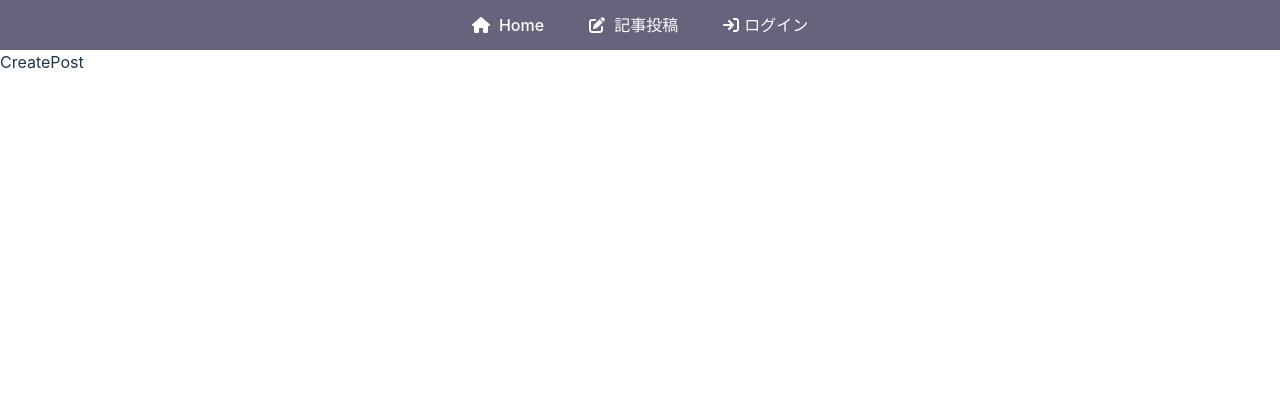
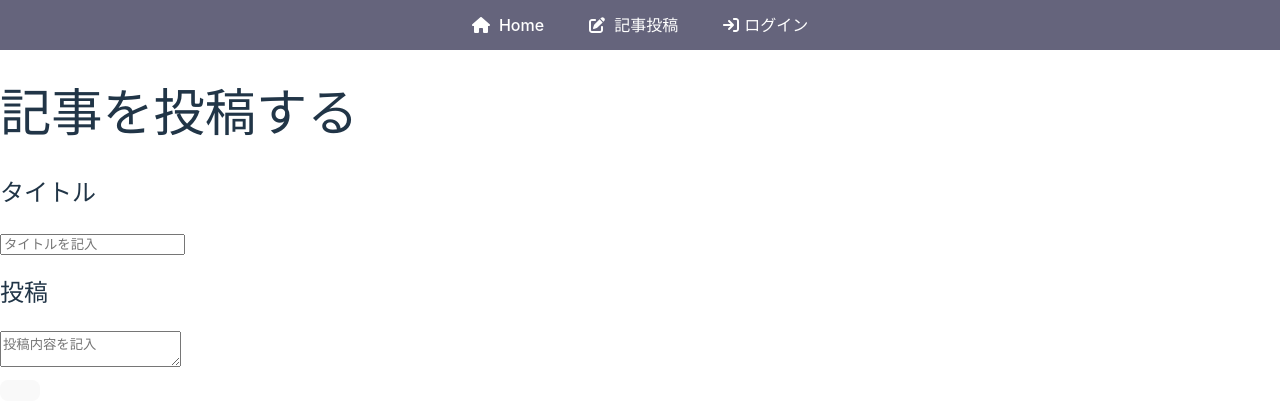
Before and after one commit to s-yoshiii/blog-fb-react-tutrial, a React (Vite) app: page /createpost in a window 1280 px wide. Shown: the top 406 px of the page. Built offline with nearby package versions, Linux system fonts and the light colour scheme; no server answers.

Commit message:
ブログ記事投稿ページを作成しよう

```diff
--- a/src/components/CreatePost.jsx
+++ b/src/components/CreatePost.jsx
@@ -1,7 +1,23 @@
 import React from "react";
+import styles from "./CreatePost.module.css";
 
 const CreatePost = () => {
-  return <div>CreatePost</div>;
+  return (
+    <div className={styles.page}>
+      <div className={styles.container}>
+        <h1>記事を投稿する</h1>
+        <div className={styles.inputPost}>
+          <h2>タイトル</h2>
+          <input type="text" placeholder="タイトルを記入" />
+        </div>
+        <div className={styles.inputPost}>
+          <h2>投稿</h2>
+          <textarea placeholder="投稿内容を記入"></textarea>
+        </div>
+        <button className={styles.postBtn}></button>
+      </div>
+    </div>
+  );
 };
 
 export default CreatePost;
```
Also changed, not shown: src/components/CreatePost.module.css (added).
